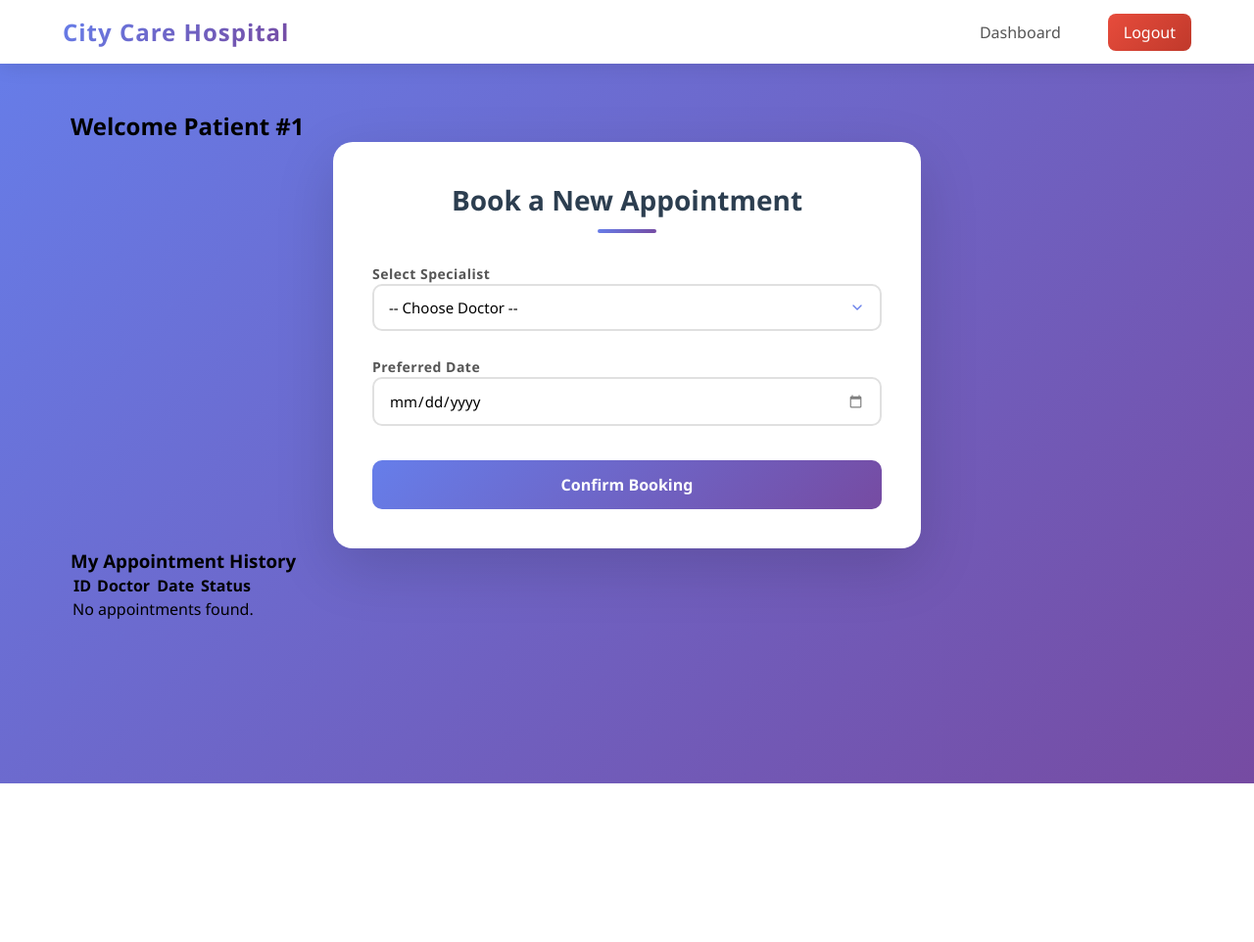
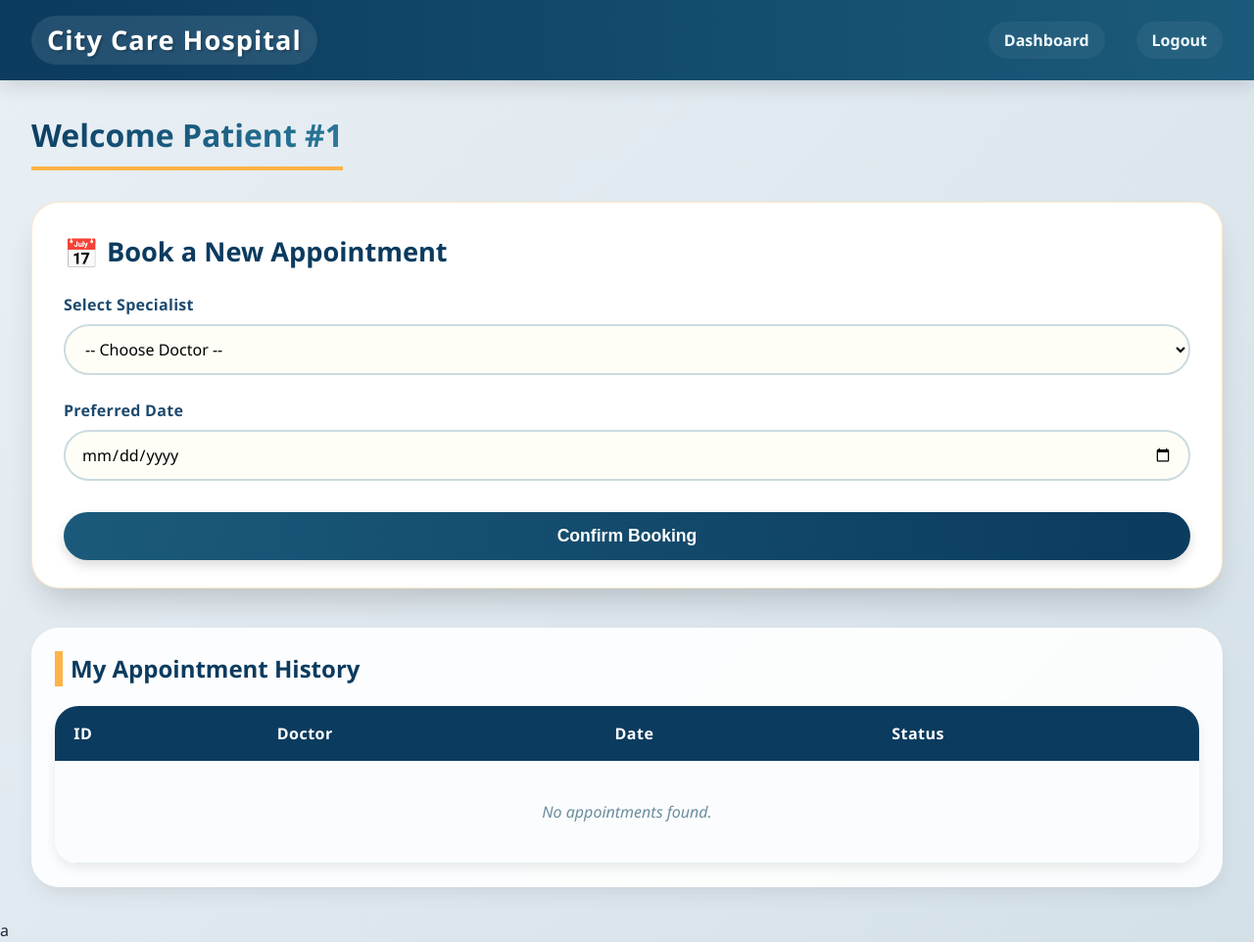
Before and after one commit to imtheking99/hospital-system, a PHP site: page /pdash.php in a window 1280 px wide. Shown: the whole page at 98% size. Before the commit the page ends 800 px from the top, so only its background shows below. Run offline with PHP 8.4, Linux system fonts and the light colour scheme; a user stored in the database is signed in; data comes from the database, SQL or seed files in the repository.

Commit message:
added new css file added logout button

```diff
--- a/pdash.php
+++ b/pdash.php
@@ -34,7 +34,7 @@ try {
 <head>
     <meta charset="UTF-8">
     <title>Patient Dashboard - City Care Hospital</title>
-    <link rel="stylesheet" href="style3.css">
+    <link rel="stylesheet" href="style-p.css">
 </head>
 <body>
     <nav class="main-nav">
@@ -103,4 +103,4 @@ try {
         </section>
     </main>
 </body>
-</html>
+</html>a
--- /dev/null
+++ b/style-p.css
@@ -0,0 +1,314 @@
+/* stylep-style.css - Professional styling for Patient Dashboard */
+
+/* ===== RESET & BASE ===== */
+* {
+    margin: 0;
+    padding: 0;
+    box-sizing: border-box;
+}
+
+body {
+    font-family: 'Segoe UI', Roboto, 'Helvetica Neue', sans-serif;
+    background: linear-gradient(135deg, #e9f0f5 0%, #d4e0e8 100%);
+    min-height: 100vh;
+    color: #1a2a3a;
+    line-height: 1.5;
+}
+
+/* ===== NAVIGATION ===== */
+.main-nav {
+    background: linear-gradient(90deg, #0b3b5f 0%, #1b5a7a 100%);
+    padding: 1rem 2rem;
+    display: flex;
+    justify-content: space-between;
+    align-items: center;
+    box-shadow: 0 4px 20px rgba(0, 0, 0, 0.15);
+    position: sticky;
+    top: 0;
+    z-index: 100;
+}
+
+.logo {
+    font-size: 1.7rem;
+    font-weight: 700;
+    letter-spacing: 1px;
+    color: white;
+    text-shadow: 2px 2px 2px rgba(0,0,0,0.2);
+    background: rgba(255,255,255,0.1);
+    padding: 0.3rem 1rem;
+    border-radius: 40px;
+    backdrop-filter: blur(4px);
+}
+
+.nav-links {
+    list-style: none;
+    display: flex;
+    gap: 2rem;
+}
+
+.nav-links a {
+    color: #f0f9ff;
+    text-decoration: none;
+    font-weight: 600;
+    padding: 0.5rem 1rem;
+    border-radius: 30px;
+    transition: all 0.3s ease;
+    background: rgba(255,255,255,0.05);
+}
+
+.nav-links a:hover {
+    background: #ffb347;
+    color: #1a2a3a;
+    transform: translateY(-2px);
+    box-shadow: 0 4px 12px rgba(0,0,0,0.2);
+}
+
+/* ===== MAIN CONTAINER ===== */
+.container {
+    max-width: 1300px;
+    margin: 2rem auto;
+    padding: 0 2rem;
+}
+
+h2 {
+    font-size: 2rem;
+    font-weight: 600;
+    background: linear-gradient(135deg, #0b3b5f, #2c7da0);
+    -webkit-background-clip: text;
+    background-clip: text;
+    color: transparent;
+    margin-bottom: 1rem;
+    padding-bottom: 0.5rem;
+    border-bottom: 4px solid #ffb347;
+    display: inline-block;
+}
+
+/* ===== BOOKING CARD ===== */
+.booking-card {
+    background: white;
+    border-radius: 28px;
+    box-shadow: 0 20px 35px -12px rgba(0, 0, 0, 0.2);
+    padding: 1.8rem 2rem;
+    margin: 2rem 0 2.5rem;
+    transition: transform 0.2s;
+    border: 1px solid rgba(255,180,71,0.3);
+}
+
+.booking-card h3 {
+    font-size: 1.7rem;
+    color: #0b3b5f;
+    margin-bottom: 1.2rem;
+    display: flex;
+    align-items: center;
+    gap: 0.5rem;
+}
+
+.booking-card h3::before {
+    content: "📅";
+    font-size: 1.8rem;
+}
+
+.input-group {
+    margin-bottom: 1.5rem;
+    display: flex;
+    flex-direction: column;
+    gap: 0.5rem;
+}
+
+.input-group label {
+    font-weight: 700;
+    color: #1e4a6e;
+    font-size: 1rem;
+    letter-spacing: 0.3px;
+}
+
+select, input[type="date"] {
+    padding: 12px 16px;
+    border-radius: 60px;
+    border: 2px solid #cbdbe0;
+    font-size: 1rem;
+    background: #fefef7;
+    transition: all 0.25s;
+    outline: none;
+    font-family: inherit;
+}
+
+select:focus, input[type="date"]:focus {
+    border-color: #ffb347;
+    box-shadow: 0 0 0 3px rgba(255, 180, 71, 0.3);
+    background: white;
+}
+
+button[type="submit"] {
+    background: linear-gradient(95deg, #1b5a7a, #0b3b5f);
+    color: white;
+    border: none;
+    padding: 14px 28px;
+    border-radius: 60px;
+    font-weight: bold;
+    font-size: 1.1rem;
+    cursor: pointer;
+    transition: all 0.3s;
+    box-shadow: 0 5px 12px rgba(0,0,0,0.15);
+    width: 100%;
+    margin-top: 0.5rem;
+}
+
+button[type="submit"]:hover {
+    background: linear-gradient(95deg, #ff9f2e, #ffb347);
+    transform: scale(1.02);
+    box-shadow: 0 8px 20px rgba(255, 180, 71, 0.4);
+    color: #1a2a3a;
+}
+
+/* ===== APPOINTMENT HISTORY TABLE ===== */
+.report-section {
+    background: rgba(255,255,255,0.9);
+    border-radius: 28px;
+    padding: 1.5rem;
+    backdrop-filter: blur(2px);
+    box-shadow: 0 10px 25px -8px rgba(0,0,0,0.1);
+}
+
+.report-section h3 {
+    font-size: 1.5rem;
+    color: #0b3b5f;
+    margin-bottom: 1.2rem;
+    padding-left: 0.5rem;
+    border-left: 8px solid #ffb347;
+}
+
+.data-table {
+    width: 100%;
+    border-collapse: separate;
+    border-spacing: 0;
+    background: white;
+    border-radius: 24px;
+    overflow: hidden;
+    box-shadow: 0 5px 12px rgba(0,0,0,0.08);
+}
+
+.data-table thead tr {
+    background: #0b3b5f;
+    color: white;
+    font-weight: 600;
+}
+
+.data-table th {
+    padding: 1rem 1.2rem;
+    text-align: left;
+    font-size: 1rem;
+    letter-spacing: 0.5px;
+}
+
+.data-table td {
+    padding: 1rem 1.2rem;
+    border-bottom: 1px solid #e2edf2;
+    color: #1f3e4b;
+    vertical-align: middle;
+}
+
+.data-table tbody tr:hover {
+    background: #fff6e8;
+    transition: 0.2s;
+}
+
+.status-badge {
+    display: inline-block;
+    background: #eef2f5;
+    padding: 0.3rem 1rem;
+    border-radius: 40px;
+    font-size: 0.8rem;
+    font-weight: 700;
+    text-transform: uppercase;
+    letter-spacing: 0.5px;
+}
+
+/* dynamic status colors (if needed by status values, but generic style remains clean) */
+.status-badge:contains("Confirmed") {
+    background: #c8f0e7;
+    color: #0f6b4a;
+}
+
+.status-badge:contains("Pending") {
+    background: #ffe3c2;
+    color: #b45f06;
+}
+
+.status-badge:contains("Cancelled") {
+    background: #ffe0e0;
+    color: #b33;
+}
+
+/* fallback for status dynamic coloring via JS if needed, otherwise just polished */
+.data-table td:last-child .status-badge {
+    font-weight: 600;
+}
+
+/* ===== EMPTY STATE ===== */
+.data-table tbody tr td[colspan="4"] {
+    text-align: center;
+    padding: 2.5rem;
+    color: #6c8d9c;
+    font-style: italic;
+    background: #fafcfd;
+}
+
+/* ===== RESPONSIVE ===== */
+@media (max-width: 768px) {
+    .main-nav {
+        flex-direction: column;
+        gap: 0.8rem;
+        padding: 1rem;
+    }
+
+    .nav-links {
+        gap: 1rem;
+    }
+
+    .container {
+        padding: 0 1rem;
+    }
+
+    h2 {
+        font-size: 1.5rem;
+    }
+
+    .data-table th, .data-table td {
+        padding: 0.8rem;
+        font-size: 0.85rem;
+    }
+
+    .booking-card {
+        padding: 1.2rem;
+    }
+
+    button[type="submit"] {
+        padding: 12px;
+    }
+}
+
+/* ===== SCROLLBAR ===== */
+::-webkit-scrollbar {
+    width: 8px;
+    height: 8px;
+}
+
+::-webkit-scrollbar-track {
+    background: #e0e8ef;
+    border-radius: 10px;
+}
+
+::-webkit-scrollbar-thumb {
+    background: #1b5a7a;
+    border-radius: 10px;
+}
+
+::-webkit-scrollbar-thumb:hover {
+    background: #ffb347;
+}
+
+/* ===== WELCOME ENHANCEMENT ===== */
+.container h2 + .booking-card {
+    margin-top: 1rem;
+}
```
